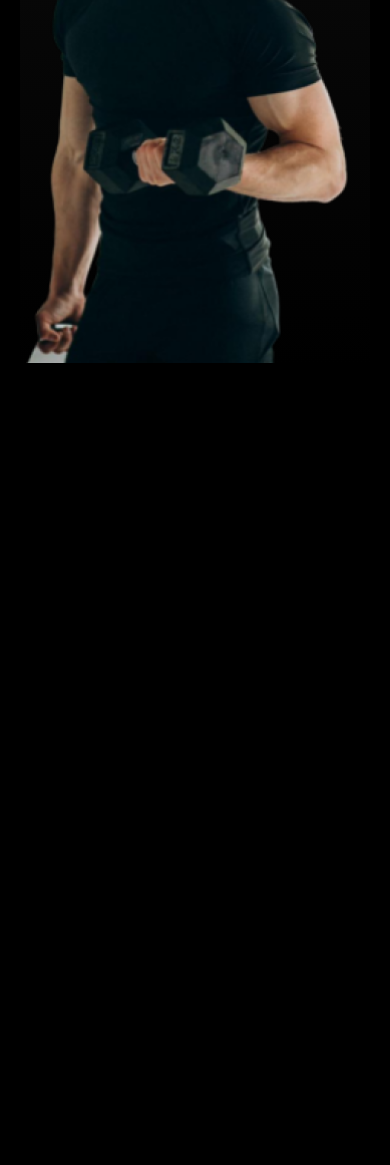
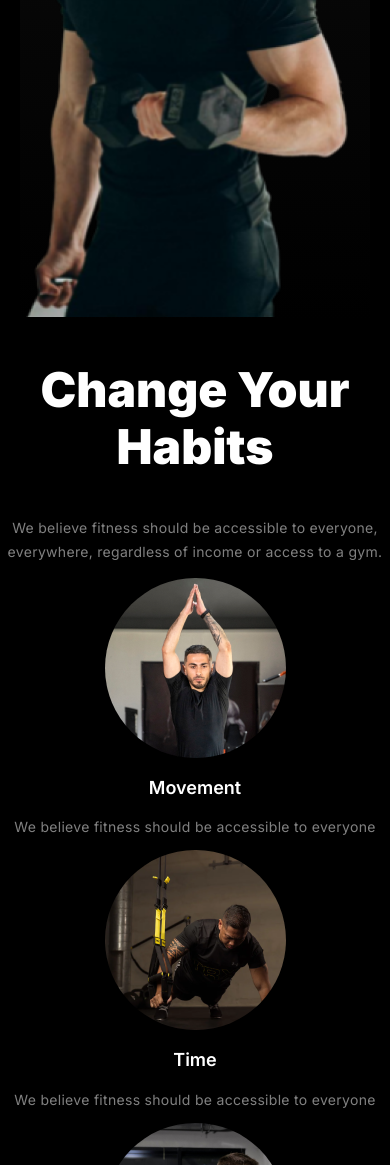
Before and after one commit to Shahinul99/Assignment-2, a plain HTML site: page index.html in a window 390 px wide. Shown: the part 835-2000 px from the top of the page. Before the commit the page ends 1222 px from the top, so only its background shows below. Drawn offline with Linux system fonts and the light colour scheme; a web font is replaced by a local one.

Commit message:
added a habits section and responsive part

```diff
--- a/index.html
+++ b/index.html
@@ -28,7 +28,7 @@
         <div class="banner display-flex">
             <div class="banner-content">
                 <h1 class="banner-title">Get body in <span class="playwrite-be-vlg-normal">shape</span> & stay healthy</h1>
-                <p class="banner-discription">A huge selection of health and fitness content, healthy recipes and transformation stories to help you get fit and stay fit!</p>
+                <p class="banner-description">A huge selection of health and fitness content, healthy recipes and transformation stories to help you get fit and stay fit!</p>
                 <div class="display-flex">
                     <button class="btn-primary column">Join Club Now!</button>
                     <button class="btn-normal column">Download App</button>
@@ -42,7 +42,36 @@
         </div>
     </header>
     <main>
+        <section class="habit-section text-center">
+            <div class="habit-bar">
+                <h1 class="section-title">Change Your Habits</h1>
+            <p class="section-description">We believe fitness should be accessible to everyone, everywhere, regardless of income or access to a gym.</p>
+            </div>
 
+            <div class="habits-content">
+                <div>
+                    <img class="habit-img" src="./images/./image 2.png" alt="">
+                    <h2  class="habit-title" >Movement</h2>
+                    <p class="habit-description" >We believe fitness should be accessible to everyone</p>
+                </div>
+                <div>
+                    <img class="habit-img" src="./images/./image 3.png" alt="">
+                    <h2 class="habit-title" >Time</h2>
+                    <p class="habit-description" >We believe fitness should be accessible to everyone</p>
+                </div>
+                <div>
+                    <img class="habit-img" src="./images/./image 4.png" alt="">
+                    <h2 class="habit-title" >Practice</h2>
+                    <p class="habit-description" >We believe fitness should be accessible to everyone</p>
+                </div>
+                <div>
+                    <img class="habit-img" src="./images/./image 5.png" alt="">
+                    <h2 class="habit-title" >Weight Loss</h2>
+                    <p class="habit-description" >We believe fitness should be accessible to everyone</p>
+                </div>
+
+            </div>
+        </section>
     </main>
     <footer>
 
--- a/style.css
+++ b/style.css
@@ -27,7 +27,7 @@
     background-color: black;
 }
 .text-center {
-
+    text-align: center;
 }
 .go-down {
 
@@ -38,10 +38,18 @@
     display: flex;
 }
 .section-title {
+    color: rgb(255, 255, 255);
+    font-size: 3rem;
+    font-weight: 900;
+    line-height: 120%;
 
 }
-.section-discription {
-
+.section-description {
+    color: rgba(255, 255, 255, 0.5);
+    font-size: 14px;
+    font-weight: 400;
+    line-height: 24px;
+    letter-spacing: 0.3px;
 }
 
 .column {
@@ -119,7 +127,7 @@
     margin-right:200px;
 } */
 
-.banner-discription {
+.banner-description {
     color: rgba(255, 255, 255, 0.5);
     font-size: 16px;
     font-weight: 400;
@@ -134,7 +142,37 @@
 
 }
 
-/* responsive style */
+/* habits style */
+.habits-content {
+    display: grid;
+    grid-template-columns: repeat(4, 1fr);
+
+}
+.habit-bar {
+    margin-bottom: 10px;
+}
+
+.habit-title {
+    color: rgb(255, 255, 255);
+    font-size: 18px;
+    font-weight: 600;
+    line-height: 120%;
+}
+.habit-description {
+    color: rgba(255, 255, 255, 0.5);
+    font-size: 14px;
+    font-weight: 400;
+    line-height: 18px;
+    letter-spacing: 0.3px;
+    margin-top: 20px;
+}
+
+.habit-img {
+    border-radius: 90px;
+}
+
+
+/* responsive for small device*/
 
 @media screen and (max-width:576px) {
     .navbar,
@@ -145,9 +183,9 @@
     .banner{
         margin :20px;
     }
-    /* .btn-primary{
-        margin-bottom: 10px ;
-    } */
+    .btn-primary{
+        padding: 10px 20px 10px 20px;
+    }
     /* .banner-img {
         width: 100%;
     } */
@@ -157,8 +195,46 @@
 
     .banner-title {
         font-size: 36px;
+        margin-bottom: 5px;
+    }
+    .banner-description {
+        font-size: 15px;
+        margin-bottom: 5px;
     }
     /* .banner {
         margin-left:0px;
     } */
+
+    .habits-content {
+        grid-template-columns: repeat(1, 1fr);
+        margin-bottom: 20px;
+    }
 }
+
+/*  responsive for medium device */
+@media screen and (min-width:576px) and (max-width:992px) {
+    .banner {
+        flex-direction: column;
+    }
+
+    .btn-primary{
+        padding: 10px 20px 10px 20px;
+
+    }
+    .banner-title {
+        font-size: 45px;
+        margin-bottom: 5px;
+    }
+    .banner-content {
+        margin-bottom: 10px;
+    }
+    .habits-content {
+        grid-template-columns: repeat(2, 1fr);
+        margin-bottom: 20px;
+    }
+}
+/* responsive for large device */
+
+@media screen and (min-width:992px) and (max-width:1440px) {
+
+}
```
